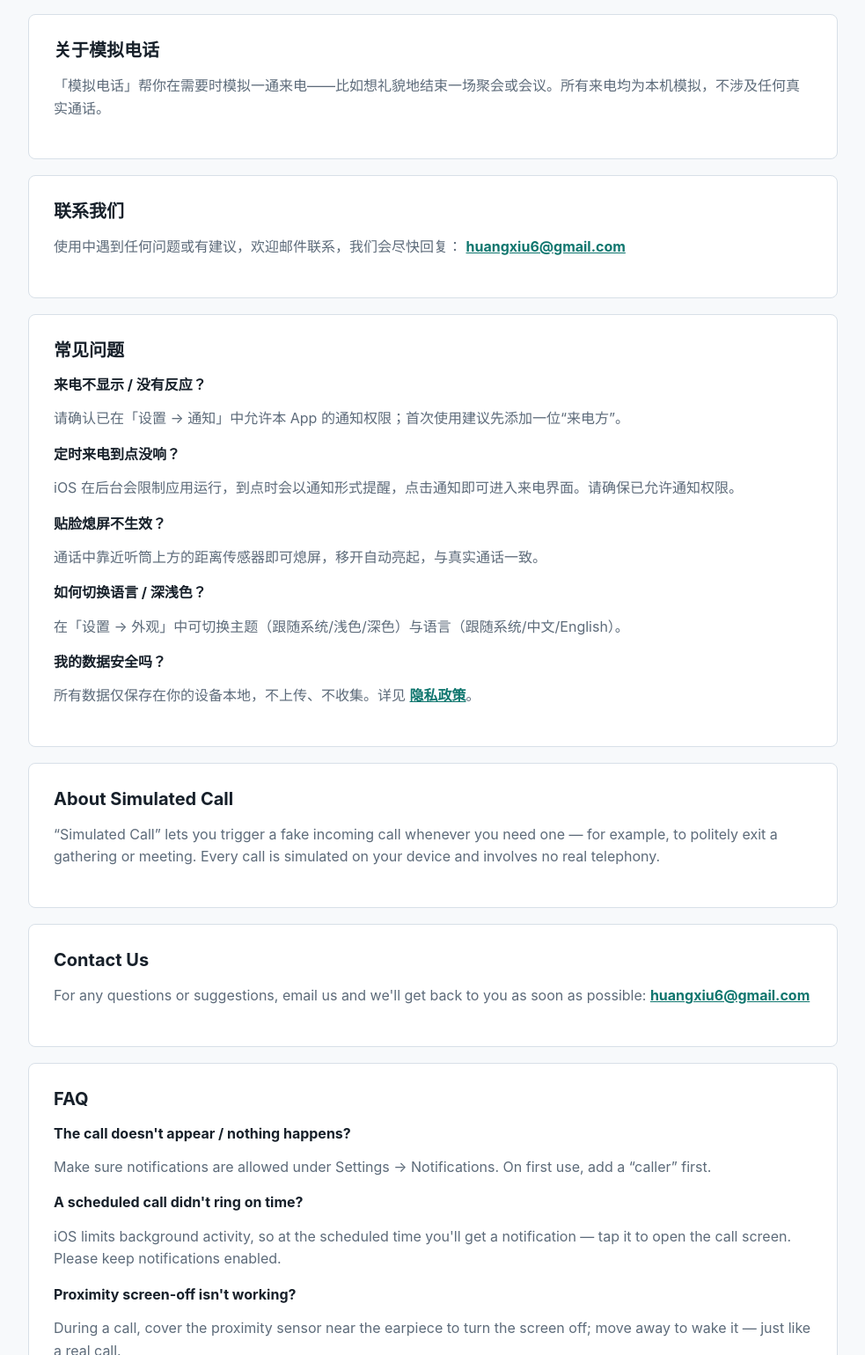
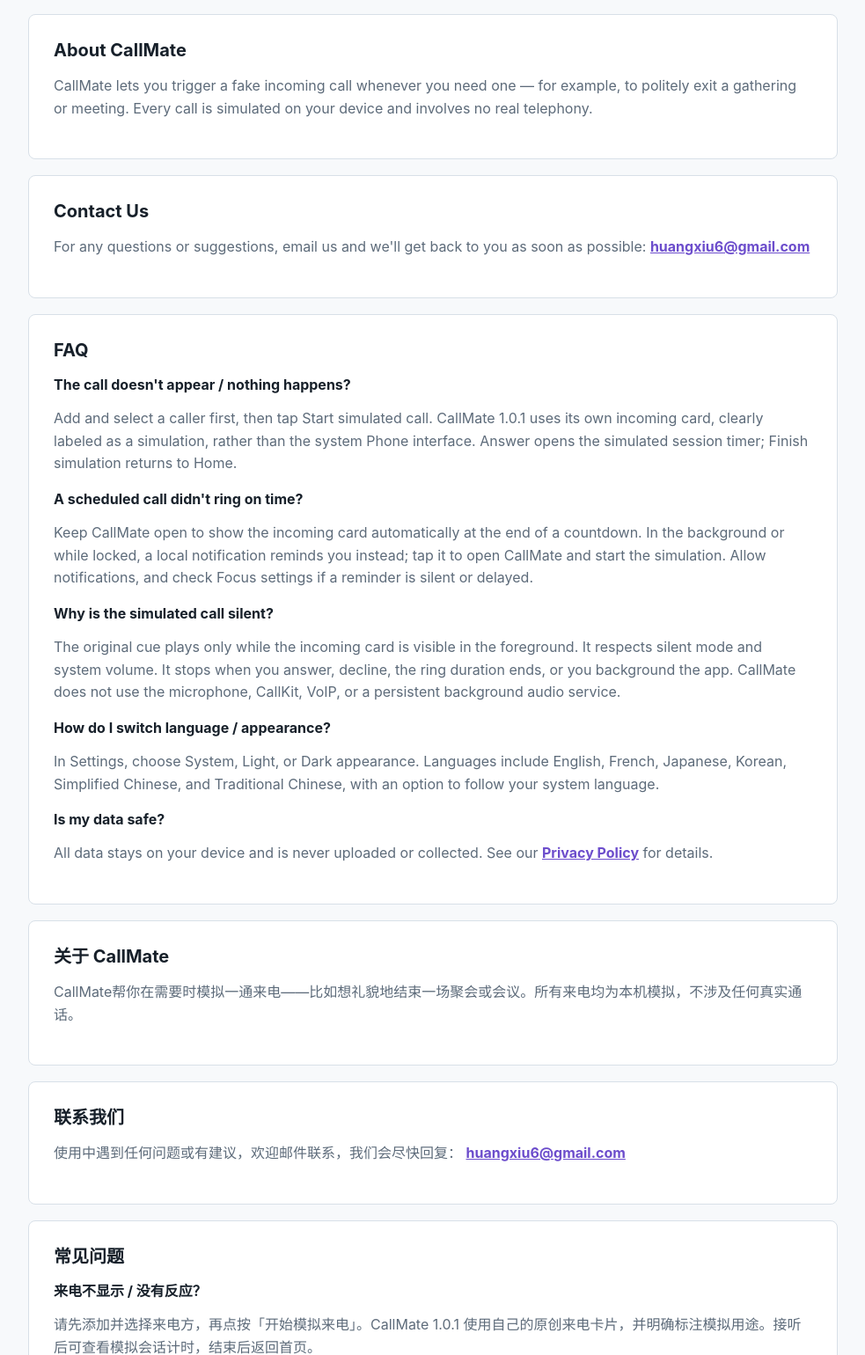
Before and after one commit to lunaverge/app-support-site, a plain HTML site: page callmate/support.html in a window 1280 px wide. Shown: the part 201-1741 px from the top of the page at 88% size, without its empty margins (148-1131 px from the left). Drawn offline with Linux system fonts and the light colour scheme.

Commit message:
docs: 同步CallMate原创模拟界面支持说明

```diff
--- a/callmate/support.html
+++ b/callmate/support.html
@@ -3,7 +3,7 @@
 <head>
   <meta charset="utf-8">
   <meta name="viewport" content="width=device-width, initial-scale=1">
-  <title>Simulated Call Support</title>
+  <title>CallMate Support</title>
   <style>
     :root {
       color-scheme: light dark;
@@ -12,7 +12,7 @@
       --text: #17202a;
       --muted: #5d6b7a;
       --line: #d8e0e8;
-      --accent: #0f766e;
+      --accent: #6c4dcc;
     }
     @media (prefers-color-scheme: dark) {
       :root {
@@ -21,7 +21,7 @@
         --text: #f4f7fa;
         --muted: #aab6c2;
         --line: #2d3843;
-        --accent: #2dd4bf;
+        --accent: #c8b7ff;
       }
     }
     * { box-sizing: border-box; }
@@ -57,42 +57,14 @@
 <body>
   <main>
     <header>
-      <h1>模拟电话 · 技术支持</h1>
-      <p class="meta">娱乐用途的模拟来电工具 / An entertainment app for simulating incoming calls.</p>
+      <h1>CallMate Support</h1>
+      <p class="meta">An on-device app for simulated calls and personal reminders.</p>
     </header>
-
-    <!-- 中文 -->
-    <section>
-      <h2>关于模拟电话</h2>
-      <p>「模拟电话」帮你在需要时模拟一通来电——比如想礼貌地结束一场聚会或会议。所有来电均为本机模拟，不涉及任何真实通话。</p>
-    </section>
-
-    <section>
-      <h2>联系我们</h2>
-      <p>
-        使用中遇到任何问题或有建议，欢迎邮件联系，我们会尽快回复：
-        <a href="mailto:huangxiu6@gmail.com">huangxiu6@gmail.com</a>
-      </p>
-    </section>
-
-    <section>
-      <h2>常见问题</h2>
-      <h3>来电不显示 / 没有反应？</h3>
-      <p>请确认已在「设置 → 通知」中允许本 App 的通知权限；首次使用建议先添加一位“来电方”。</p>
-      <h3>定时来电到点没响？</h3>
-      <p>iOS 在后台会限制应用运行，到点时会以通知形式提醒，点击通知即可进入来电界面。请确保已允许通知权限。</p>
-      <h3>贴脸熄屏不生效？</h3>
-      <p>通话中靠近听筒上方的距离传感器即可熄屏，移开自动亮起，与真实通话一致。</p>
-      <h3>如何切换语言 / 深浅色？</h3>
-      <p>在「设置 → 外观」中可切换主题（跟随系统/浅色/深色）与语言（跟随系统/中文/English）。</p>
-      <h3>我的数据安全吗？</h3>
-      <p>所有数据仅保存在你的设备本地，不上传、不收集。详见 <a href="./privacy.html">隐私政策</a>。</p>
-    </section>
 
     <!-- English -->
     <section>
-      <h2>About Simulated Call</h2>
-      <p>“Simulated Call” lets you trigger a fake incoming call whenever you need one — for example, to politely exit a gathering or meeting. Every call is simulated on your device and involves no real telephony.</p>
+      <h2>About CallMate</h2>
+      <p>CallMate lets you trigger a fake incoming call whenever you need one — for example, to politely exit a gathering or meeting. Every call is simulated on your device and involves no real telephony.</p>
     </section>
 
     <section>
@@ -106,16 +78,45 @@
     <section>
       <h2>FAQ</h2>
       <h3>The call doesn't appear / nothing happens?</h3>
-      <p>Make sure notifications are allowed under Settings → Notifications. On first use, add a “caller” first.</p>
+      <p>Add and select a caller first, then tap Start simulated call. CallMate 1.0.1 uses its own incoming card, clearly labeled as a simulation, rather than the system Phone interface. Answer opens the simulated session timer; Finish simulation returns to Home.</p>
       <h3>A scheduled call didn't ring on time?</h3>
-      <p>iOS limits background activity, so at the scheduled time you'll get a notification — tap it to open the call screen. Please keep notifications enabled.</p>
-      <h3>Proximity screen-off isn't working?</h3>
-      <p>During a call, cover the proximity sensor near the earpiece to turn the screen off; move away to wake it — just like a real call.</p>
+      <p>Keep CallMate open to show the incoming card automatically at the end of a countdown. In the background or while locked, a local notification reminds you instead; tap it to open CallMate and start the simulation. Allow notifications, and check Focus settings if a reminder is silent or delayed.</p>
+      <h3>Why is the simulated call silent?</h3>
+      <p>The original cue plays only while the incoming card is visible in the foreground. It respects silent mode and system volume. It stops when you answer, decline, the ring duration ends, or you background the app. CallMate does not use the microphone, CallKit, VoIP, or a persistent background audio service.</p>
       <h3>How do I switch language / appearance?</h3>
-      <p>Under Settings → Appearance you can switch theme (System/Light/Dark) and language (System/中文/English).</p>
+      <p>In Settings, choose System, Light, or Dark appearance. Languages include English, French, Japanese, Korean, Simplified Chinese, and Traditional Chinese, with an option to follow your system language.</p>
       <h3>Is my data safe?</h3>
       <p>All data stays on your device and is never uploaded or collected. See our <a href="./privacy.html">Privacy Policy</a> for details.</p>
     </section>
+
+    <!-- 中文 -->
+    <section lang="zh-Hans">
+      <h2>关于 CallMate</h2>
+      <p>CallMate帮你在需要时模拟一通来电——比如想礼貌地结束一场聚会或会议。所有来电均为本机模拟，不涉及任何真实通话。</p>
+    </section>
+
+    <section lang="zh-Hans">
+      <h2>联系我们</h2>
+      <p>
+        使用中遇到任何问题或有建议，欢迎邮件联系，我们会尽快回复：
+        <a href="mailto:huangxiu6@gmail.com">huangxiu6@gmail.com</a>
+      </p>
+    </section>
+
+    <section lang="zh-Hans">
+      <h2>常见问题</h2>
+      <h3>来电不显示 / 没有反应？</h3>
+      <p>请先添加并选择来电方，再点按「开始模拟来电」。CallMate 1.0.1 使用自己的原创来电卡片，并明确标注模拟用途。接听后可查看模拟会话计时，结束后返回首页。</p>
+      <h3>定时来电到点没响？</h3>
+      <p>保持 CallMate 在前台，倒计时结束时会自动显示来电卡片。App 在后台或设备锁屏时改为本地通知提醒，点按通知打开 App 后开始模拟。请允许通知；专注模式和系统通知设置可能使提醒静音或延迟。</p>
+      <h3>为什么模拟来电没有声音？</h3>
+      <p>原创提示音仅在来电卡片处于前台时播放，尊重静音模式和系统音量。接听、拒接、等待超时或进入后台时会停止。CallMate 不使用麦克风、CallKit、VoIP 或持续后台音频服务。</p>
+      <h3>如何切换语言 / 深浅色？</h3>
+      <p>在设置中可选择跟随系统、浅色或深色主题。支持英语、法语、日语、韩语、简体中文、繁体中文，也可跟随系统语言。</p>
+      <h3>我的数据安全吗？</h3>
+      <p>所有数据仅保存在你的设备本地，不上传、不收集。详见 <a href="./privacy.html">隐私政策</a>。</p>
+    </section>
+
   </main>
 </body>
 </html>
```
Also changed, not shown: callmate/privacy.html (+38 -33 lines).
